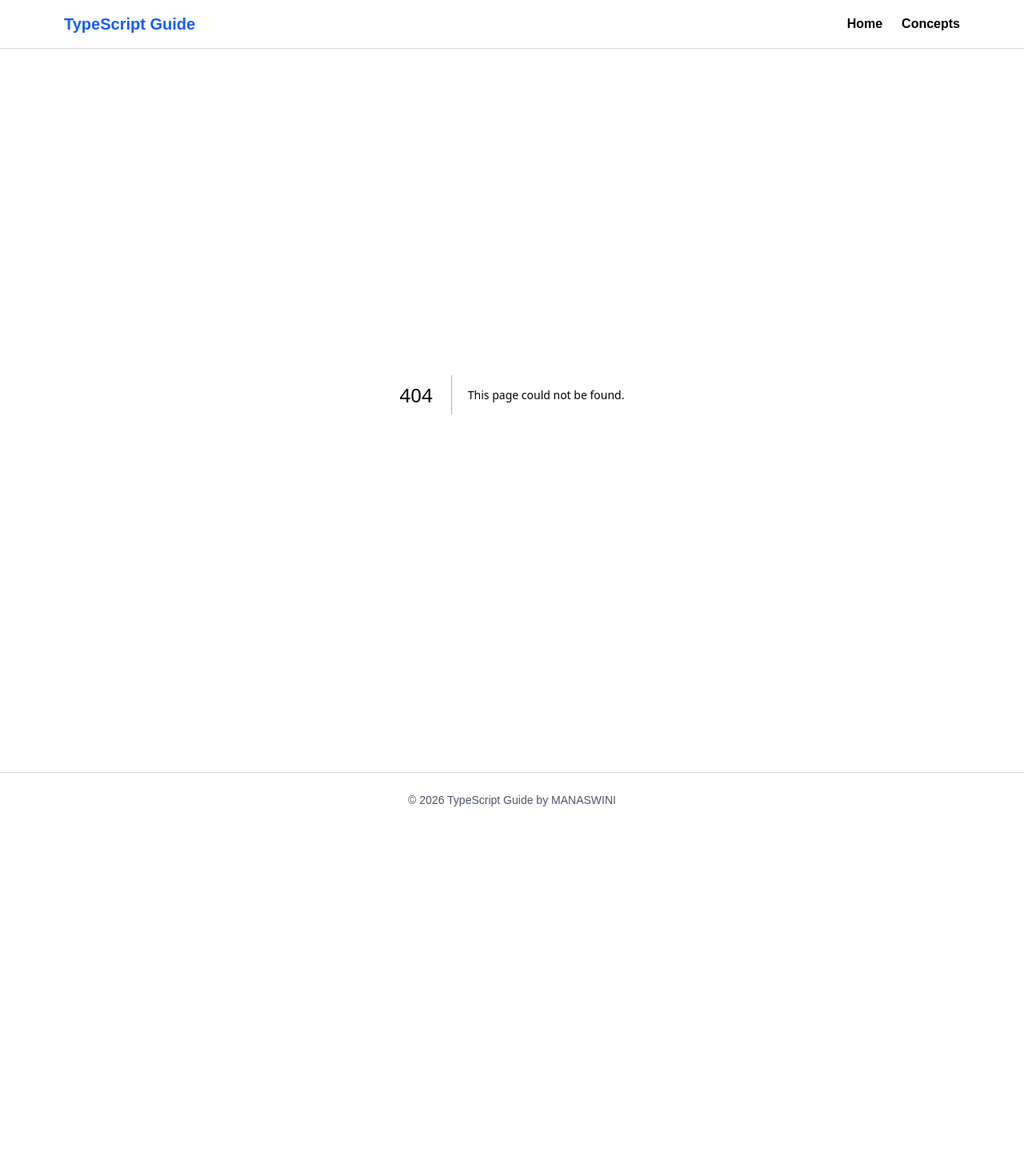
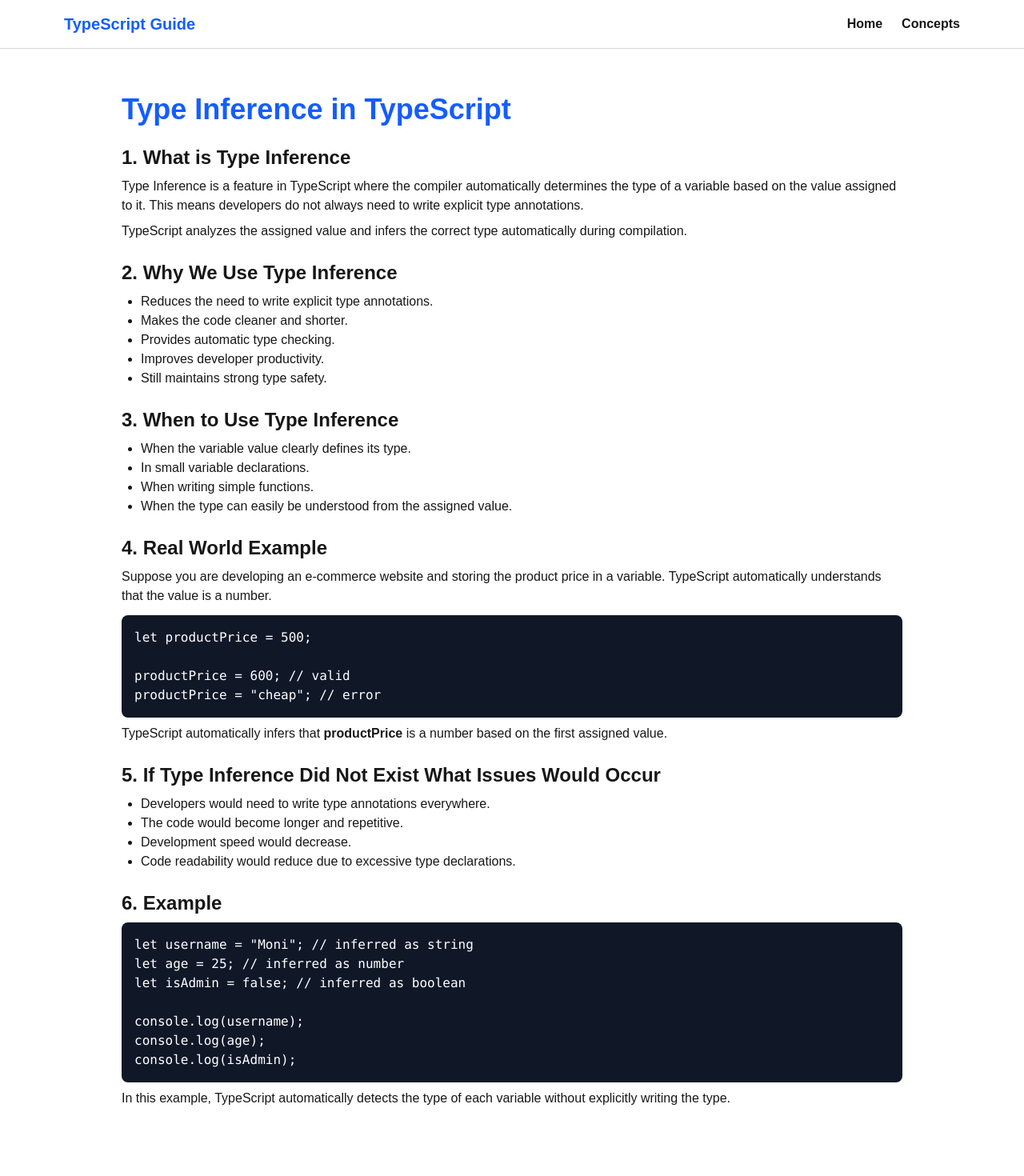
Before and after one commit to Monisasmal/Type-script-Concept, a Next.js app: page /concepts/TypeInference in a window 1280 px wide. Before the commit this address had no page. Shown: the top 1470 px of the page at 80% size. Before the commit the page ends 1034 px from the top, so only its background shows below. Built offline with nearby package versions, Linux system fonts and the light colour scheme.

Commit message:
update concept

```diff
--- /dev/null
+++ b/src/app/concepts/TypeInference/page.jsx
@@ -0,0 +1,105 @@
+export default function TypeInference() {
+  return (
+    <div className="max-w-5xl mx-auto p-6">
+
+      <h1 className="text-4xl font-bold text-blue-600 mb-6">
+        Type Inference in TypeScript
+      </h1>
+
+      {/* What is */}
+      <section className="mb-6">
+        <h2 className="text-2xl font-semibold mb-2">1. What is Type Inference</h2>
+        <p>
+          Type Inference is a feature in TypeScript where the compiler
+          automatically determines the type of a variable based on the value
+          assigned to it. This means developers do not always need to write
+          explicit type annotations.
+        </p>
+        <p className="mt-2">
+          TypeScript analyzes the assigned value and infers the correct type
+          automatically during compilation.
+        </p>
+      </section>
+
+      {/* Why */}
+      <section className="mb-6">
+        <h2 className="text-2xl font-semibold mb-2">2. Why We Use Type Inference</h2>
+        <ul className="list-disc ml-6">
+          <li>Reduces the need to write explicit type annotations.</li>
+          <li>Makes the code cleaner and shorter.</li>
+          <li>Provides automatic type checking.</li>
+          <li>Improves developer productivity.</li>
+          <li>Still maintains strong type safety.</li>
+        </ul>
+      </section>
+
+      {/* When */}
+      <section className="mb-6">
+        <h2 className="text-2xl font-semibold mb-2">3. When to Use Type Inference</h2>
+        <ul className="list-disc ml-6">
+          <li>When the variable value clearly defines its type.</li>
+          <li>In small variable declarations.</li>
+          <li>When writing simple functions.</li>
+          <li>When the type can easily be understood from the assigned value.</li>
+        </ul>
+      </section>
+
+      {/* Real World Example */}
+      <section className="mb-6">
+        <h2 className="text-2xl font-semibold mb-2">4. Real World Example</h2>
+        <p>
+          Suppose you are developing an e-commerce website and storing the
+          product price in a variable. TypeScript automatically understands that
+          the value is a number.
+        </p>
+
+        <pre className="bg-gray-900 text-white p-4 rounded-lg mt-3">
+{`let productPrice = 500;
+
+productPrice = 600; // valid
+productPrice = "cheap"; // error`}
+        </pre>
+
+        <p className="mt-2">
+          TypeScript automatically infers that <strong>productPrice</strong> is
+          a number based on the first assigned value.
+        </p>
+      </section>
+
+      {/* If Not Used */}
+      <section className="mb-6">
+        <h2 className="text-2xl font-semibold mb-2">
+          5. If Type Inference Did Not Exist What Issues Would Occur
+        </h2>
+
+        <ul className="list-disc ml-6">
+          <li>Developers would need to write type annotations everywhere.</li>
+          <li>The code would become longer and repetitive.</li>
+          <li>Development speed would decrease.</li>
+          <li>Code readability would reduce due to excessive type declarations.</li>
+        </ul>
+      </section>
+
+      {/* Example Code */}
+      <section className="mb-6">
+        <h2 className="text-2xl font-semibold mb-2">6. Example</h2>
+
+        <pre className="bg-gray-900 text-white p-4 rounded-lg">
+{`let username = "Moni"; // inferred as string
+let age = 25; // inferred as number
+let isAdmin = false; // inferred as boolean
+
+console.log(username);
+console.log(age);
+console.log(isAdmin);`}
+        </pre>
+
+        <p className="mt-2">
+          In this example, TypeScript automatically detects the type of each
+          variable without explicitly writing the type.
+        </p>
+      </section>
+
+    </div>
+  );
+}
--- a/src/app/concepts/page.tsx
+++ b/src/app/concepts/page.tsx
@@ -3,7 +3,7 @@ import Link from "next/link";
 const concept = [
      {name: "What is Type Script?", path:"/concepts/what-is-typescript"},
      {name: "What is Type Annotation?", path:"/concepts/TypeAnnotation"},
-
+     {name: "What is Type Inference?", path:"/concepts/TypeInference"},
 ];
 
 export default function Concepts(){
```
